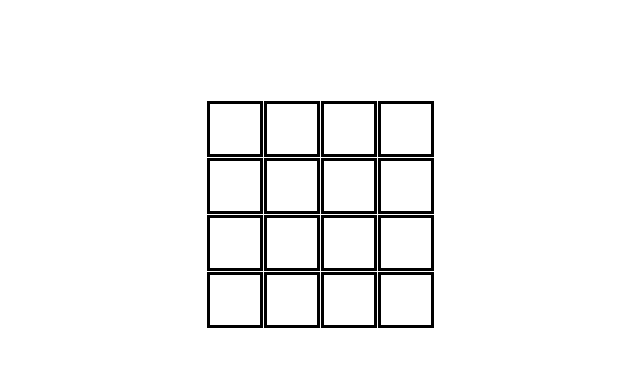
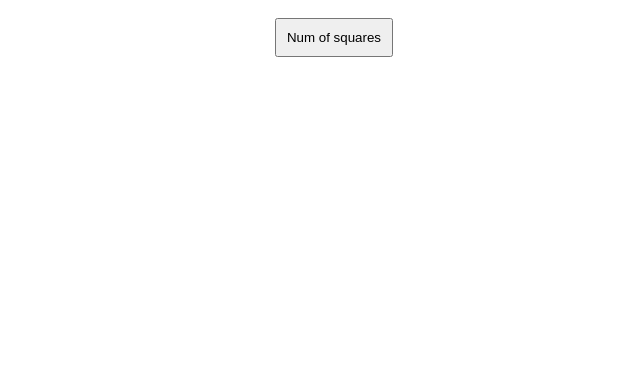
Before and after one commit to cnuno94/Etchasketch, a plain HTML site: page index.html in a window 1280 px wide. Shown: the whole page, without its empty margins (306-946 px from the left). Drawn offline with Linux system fonts and the light colour scheme.

Commit message:
Added button to prompt user to choose number of squares

```diff
--- a/index.html
+++ b/index.html
@@ -7,6 +7,7 @@
 </head>
 <body>
     <div></div>
+    <div class="squares"></div>
     <script src="logicsquare.js"></script>
 </body>
 </html>
--- a/logicsquare.js
+++ b/logicsquare.js
@@ -1,15 +1,32 @@
-const div_1 = document.querySelector("div");
-div_1.style.width = "256px";
-div_1.style.margin = "100px auto";
+const div_0 = document.querySelector("div");
+const div_1 = document.querySelector(".squares");
+let grid_width = 500;
+let num_squares;
+
+div_0.style.textAlign = "center";
+
+div_1.style.width = grid_width + "px";
+div_1.style.margin = "20px auto";
 div_1.style.display = "flex";
 div_1.style.flexWrap = "wrap";
 
-for (i = 0; i<16; i++){
+const button = document.createElement("button");
+button.textContent = "Num of squares";
+button.style.padding = "10px";
+button.style.margin = "10px";
+div_0.appendChild(button);
+button.addEventListener("click", ()=>{
+    num_squares = prompt("Number of squares per side");
+    num_squares = parseInt(num_squares);
+    if (div_1.hasChildNodes()) {
+        // The div has at least one child node
+        div_1.innerHTML="";}
+    for (i = 0; i<(num_squares*num_squares); i++){
         let divs = document.createElement("div");
-    divs.style.width = "50px";
-    divs.style.height = "50px";
-    divs.style.border = "3px solid black";
-    divs.style.margin = "0.5px"
+        divs.style.width = ((grid_width/num_squares)-4) + "px";
+        divs.style.height = ((grid_width/num_squares)-4) + "px";
+        divs.style.border = "1px solid black";
+        divs.style.margin = "1px"
         div_1.appendChild(divs);
         divs.addEventListener("mouseover", () => {
             divs.style.backgroundColor = "red";
@@ -18,3 +35,5 @@ for (i = 0; i<16; i++){
             divs.style.backgroundColor = "white";
         })
     }
+})
+div_0.appendChild(button);
```
Lines whose indentation alone changed are shown as unchanged.
